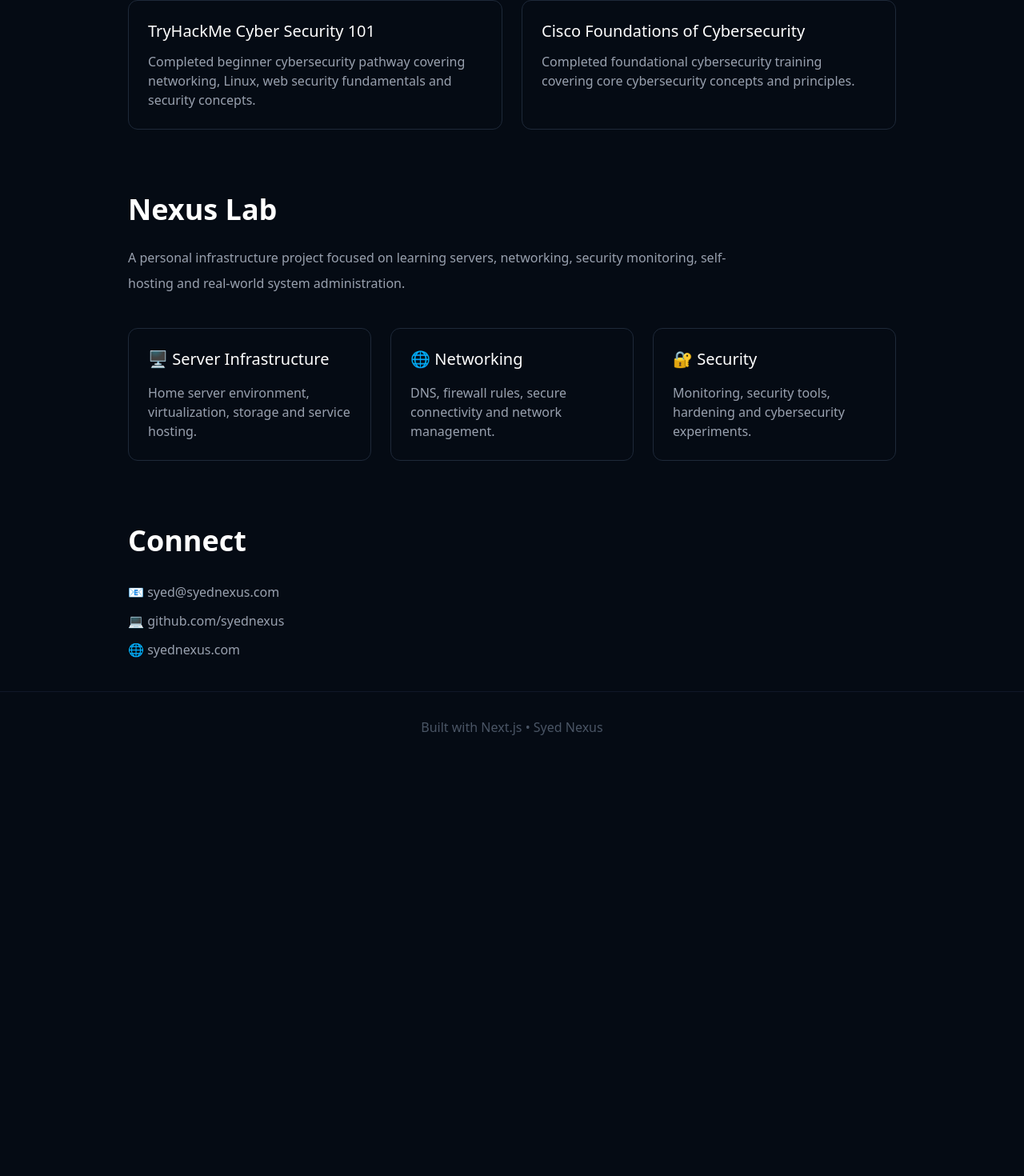
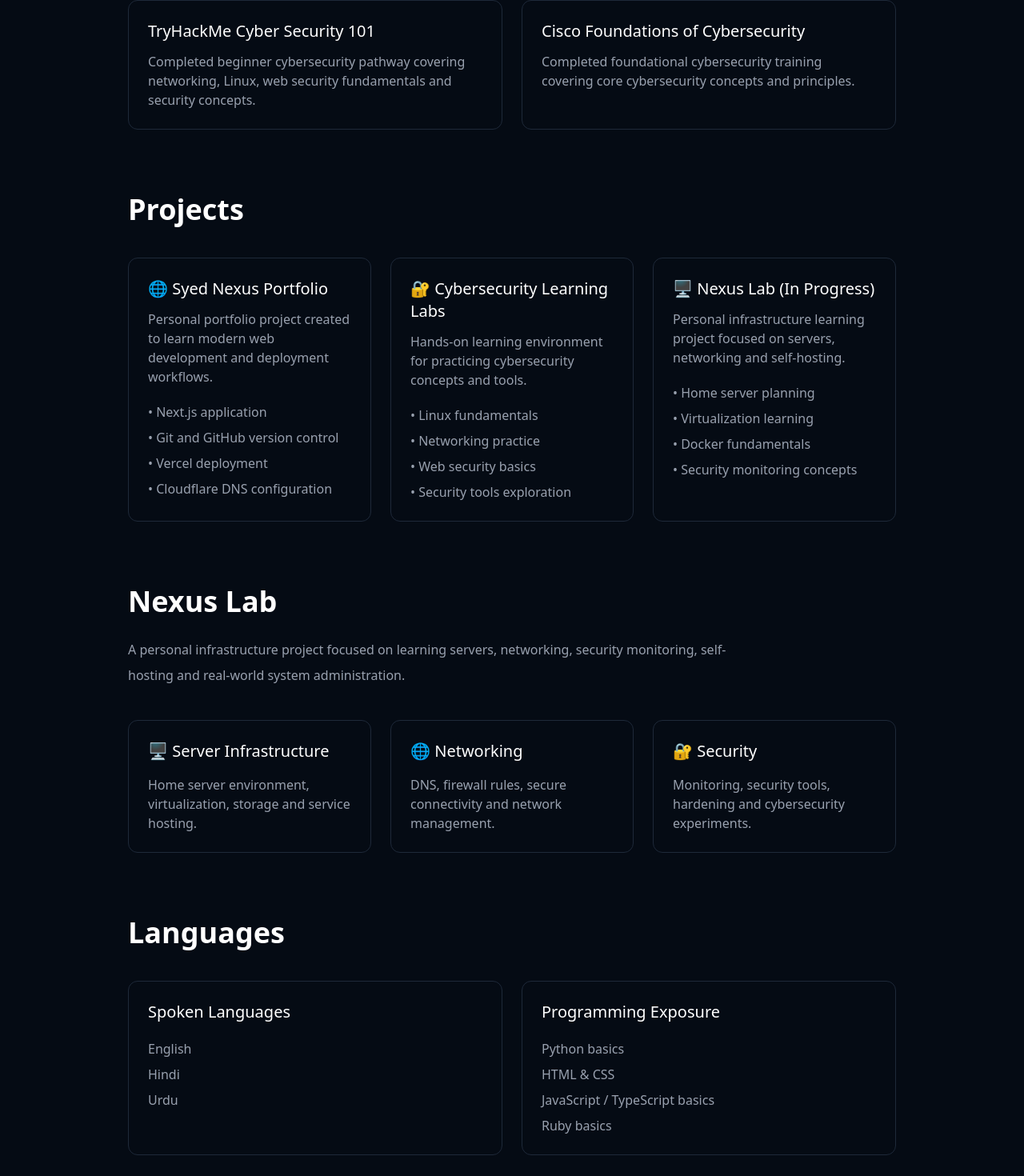
Before and after one commit to syednexus/syednexus.com, a Next.js app: page / in a window 1280 px wide. Shown: the part 1592-3062 px from the top of the page at 80% size. Before the commit the page ends 2545 px from the top, so only its background shows below. Built offline with nearby package versions, Linux system fonts and the light colour scheme.

Commit message:
Add projects and languages sections

```diff
--- a/app/page.tsx
+++ b/app/page.tsx
@@ -7,13 +7,16 @@
 import ContactSection from "@/components/ContactSection";
 import Footer from "@/components/Footer";
 import CertificationsSection from "@/components/CertificationsSection";
+import ProjectsSection from "@/components/ProjectsSection";
+import LanguagesSection from "@/components/LanguagesSection";
+
+
 
 export default function Home() {
 
   return (
 
     <main className="min-h-screen bg-[#050B14] text-white">
-
 
 <Navigation />
 
@@ -27,12 +30,15 @@
 
 <CertificationsSection />
 
+<ProjectsSection />
+
 <LabSection />
+
+<LanguagesSection />
 
 <ContactSection />
 
 <Footer />
-
 
     </main>
 
--- /dev/null
+++ b/components/LanguagesSection.tsx
@@ -0,0 +1,81 @@
+export default function LanguagesSection(){
+
+return(
+
+<section
+id="languages"
+className="px-8 md:px-24 lg:px-40 py-10"
+>
+
+
+<h2 className="text-4xl font-bold">
+
+Languages
+
+</h2>
+
+
+<div className="grid md:grid-cols-2 gap-6 mt-10">
+
+
+<div className="border border-gray-800 rounded-xl p-6">
+
+<h3 className="text-xl">
+
+Spoken Languages
+
+</h3>
+
+
+<ul className="mt-5 space-y-2 text-gray-400">
+
+<li>English</li>
+
+<li>Hindi</li>
+
+<li>Urdu</li>
+
+</ul>
+
+
+</div>
+
+
+
+
+
+<div className="border border-gray-800 rounded-xl p-6">
+
+<h3 className="text-xl">
+
+Programming Exposure
+
+</h3>
+
+
+<ul className="mt-5 space-y-2 text-gray-400">
+
+<li>Python basics</li>
+
+<li>HTML & CSS</li>
+
+<li>JavaScript / TypeScript basics</li>
+
+<li>Ruby basics</li>
+
+</ul>
+
+
+</div>
+
+
+
+</div>
+
+
+</section>
+
+
+);
+
+}
--- /dev/null
+++ b/components/ProjectsSection.tsx
@@ -0,0 +1,123 @@
+export default function ProjectsSection() {
+
+  const projects = [
+
+    {
+      title: "🌐 Syed Nexus Portfolio",
+      desc:
+        "Personal portfolio project created to learn modern web development and deployment workflows.",
+      points: [
+        "Next.js application",
+        "Git and GitHub version control",
+        "Vercel deployment",
+        "Cloudflare DNS configuration"
+      ]
+    },
+
+
+    {
+      title: "🔐 Cybersecurity Learning Labs",
+      desc:
+        "Hands-on learning environment for practicing cybersecurity concepts and tools.",
+      points: [
+        "Linux fundamentals",
+        "Networking practice",
+        "Web security basics",
+        "Security tools exploration"
+      ]
+    },
+
+
+    {
+      title: "🖥 Nexus Lab (In Progress)",
+      desc:
+        "Personal infrastructure learning project focused on servers, networking and self-hosting.",
+      points: [
+        "Home server planning",
+        "Virtualization learning",
+        "Docker fundamentals",
+        "Security monitoring concepts"
+      ]
+    }
+
+  ];
+
+
+  return (
+
+    <section
+      id="projects"
+      className="px-8 md:px-24 lg:px-40 py-10"
+    >
+
+
+      <h2 className="text-4xl font-bold">
+
+        Projects
+
+      </h2>
+
+
+
+      <div className="grid md:grid-cols-3 gap-6 mt-10">
+
+
+        {projects.map((project)=>(
+
+          <div
+            key={project.title}
+            className="
+            border border-gray-800
+            rounded-xl
+            p-6
+            hover:border-blue-500
+            transition
+            "
+          >
+
+
+            <h3 className="text-xl">
+
+              {project.title}
+
+            </h3>
+
+
+            <p className="mt-3 text-gray-400">
+
+              {project.desc}
+
+            </p>
+
+
+
+            <ul className="mt-5 space-y-2 text-gray-400">
+
+
+              {project.points.map(point=>(
+
+                <li key={point}>
+
+                  • {point}
+
+                </li>
+
+              ))}
+
+
+            </ul>
+
+
+          </div>
+
+        ))}
+
+
+      </div>
+
+
+    </section>
+
+  );
+
+}
```
Lines whose indentation alone changed are shown as unchanged.
